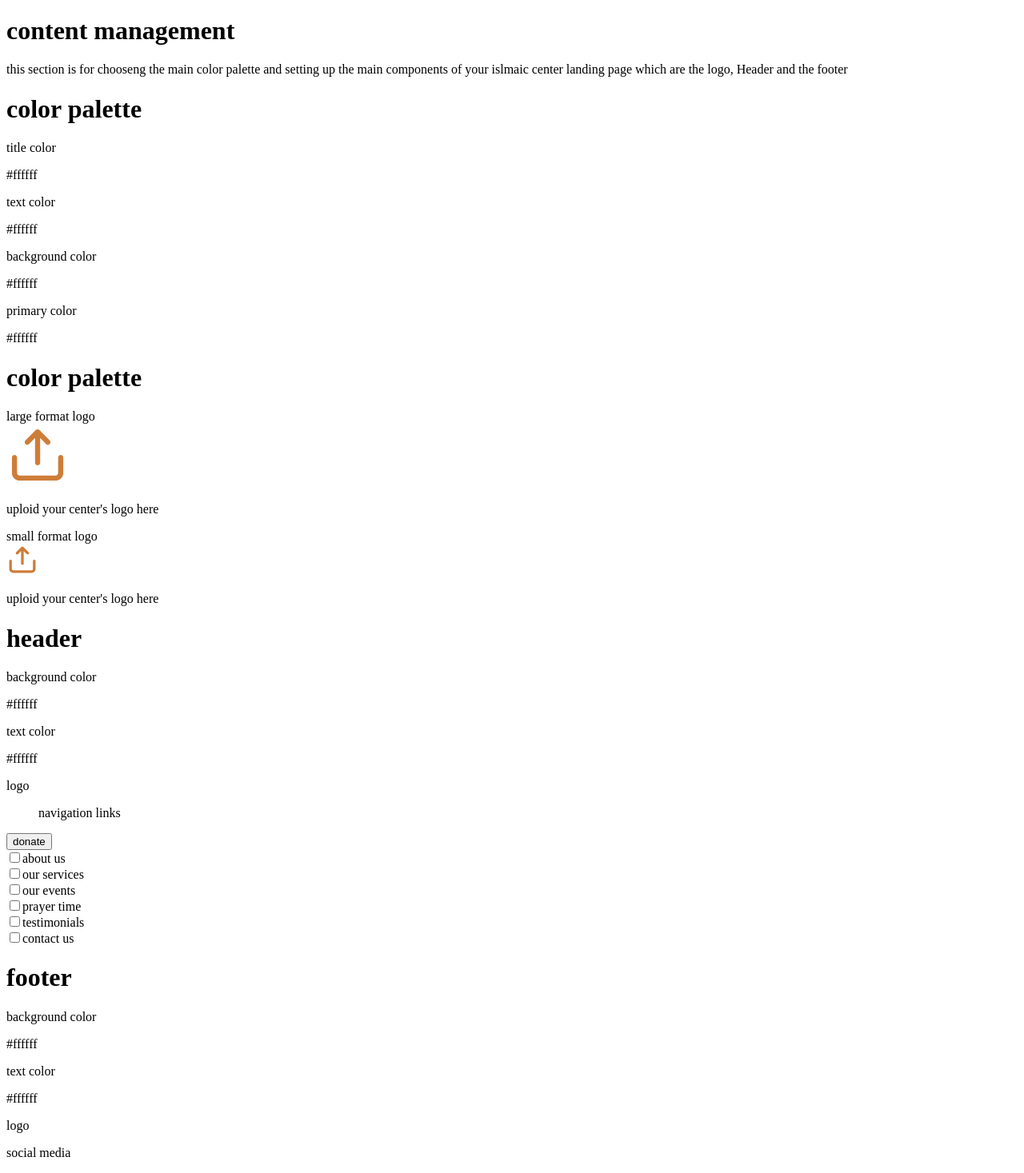
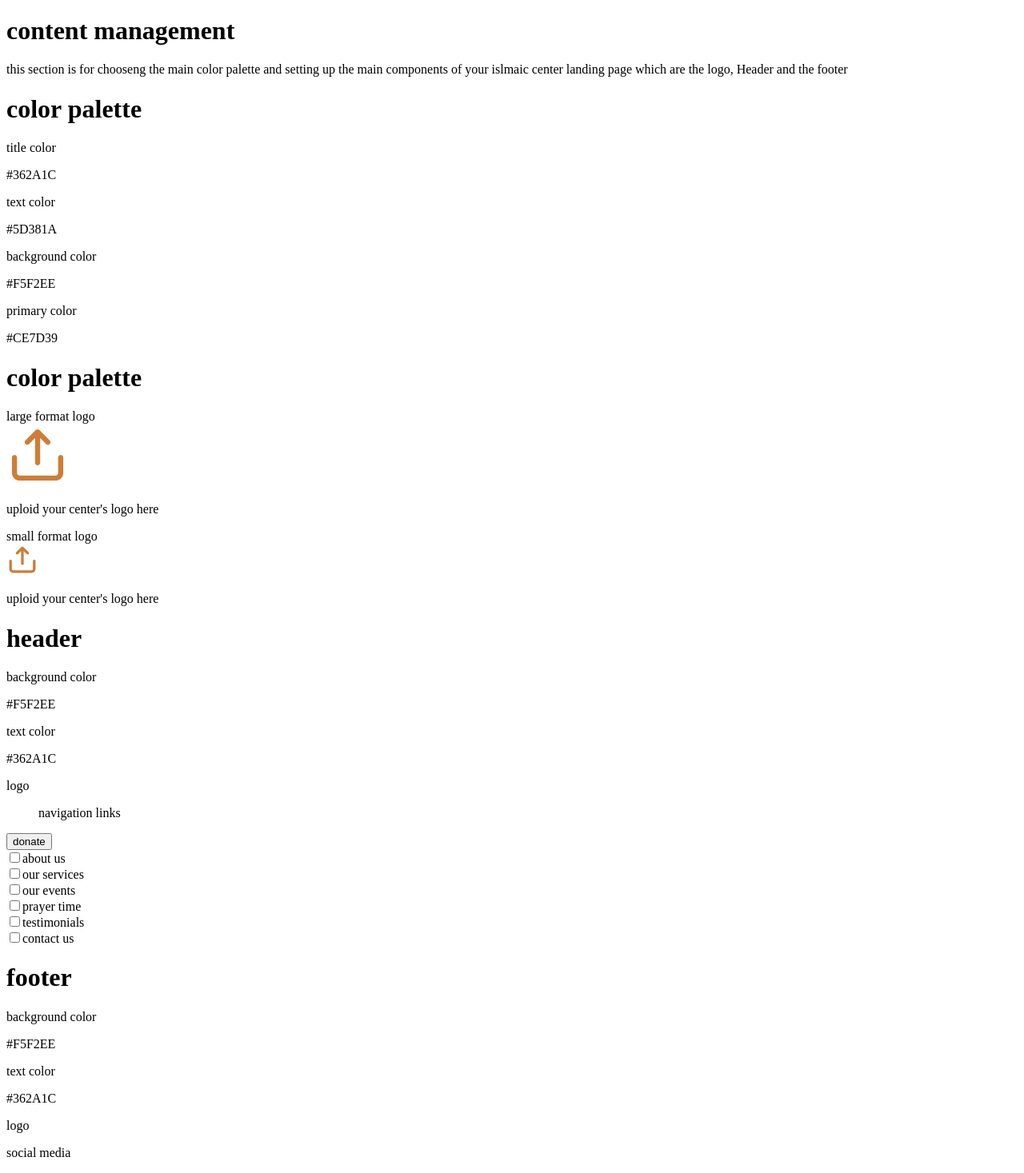
Before and after one commit to AmmariAbdelmounaim/IslamicHub-FrontEnd, a Next.js app: page /en/cms/content in a window 1280 px wide. Shown: the part 563-2030 px from the top of the page at 80% size. Built offline with nearby package versions, Linux system fonts and the light colour scheme.

Commit message:
adding default color prop

```diff
--- a/app/[locale]/cms/content/page.tsx
+++ b/app/[locale]/cms/content/page.tsx
@@ -51,13 +51,26 @@ function ContentManagement() {
                 </div>
 
                 <div className="flex justify-between px-[8px] ">
-                  <ColorPicker name={"titleColor"} label="title color" />
-                  <ColorPicker name={"textColor"} label="text color" />
+                  <ColorPicker
+                    name={"titleColor"}
+                    label="title color"
+                    defaultColor="#362A1C"
+                  />
+                  <ColorPicker
+                    name={"textColor"}
+                    label="text color"
+                    defaultColor="#5D381A"
+                  />
                   <ColorPicker
                     name={"backgroundColor"}
                     label="background color"
+                    defaultColor="#F5F2EE"
                   />
-                  <ColorPicker name={"primaryColor"} label="primary color" />
+                  <ColorPicker
+                    name={"primaryColor"}
+                    label="primary color"
+                    defaultColor="#CE7D39"
+                  />
                 </div>
               </div>
               {/* Uploid section */}
@@ -85,8 +98,13 @@ function ContentManagement() {
                   <ColorPicker
                     name={"backgroundColorHeader"}
                     label="background color"
+                    defaultColor="#F5F2EE"
                   />
-                  <ColorPicker name={"textColorHeader"} label="text color" />
+                  <ColorPicker
+                    name={"textColorHeader"}
+                    label="text color"
+                    defaultColor="#362A1C"
+                  />
                 </div>
                 <CmsCustomNavbar />
               </div>
@@ -101,7 +119,7 @@ function ContentManagement() {
               </div>
               {/* Footer */}
               <div className="flex flex-col gap-[24px]">
-                <div className="border-b border-b-secondary-brown-normal-30-opacity">
+                <div className="border-b border-b-secondary-brown-normal-30-opacity ">
                   <h1 className="font-poppins capitalize text-[24px] text-secondary-brown-darker font-semibold mb-[10px] ">
                     footer
                   </h1>
@@ -111,11 +129,16 @@ function ContentManagement() {
                   <ColorPicker
                     name={"backgroundColorFooter"}
                     label="background color"
+                    defaultColor="#F5F2EE"
                   />
-                  <ColorPicker name={"textColorFooter"} label="text color" />
+                  <ColorPicker
+                    name={"textColorFooter"}
+                    label="text color"
+                    defaultColor="#362A1C"
+                  />
                 </div>
               </div>
-              <div className="border-solid border-[2px] border-secondary-brown-normal-30-opacity py-[24px] flex flex-col gap-[16px] items-center justify-center">
+              <div className="border-solid border-[2px] border-secondary-brown-normal-30-opacity py-[24px] rounded-[5px] flex flex-col gap-[16px] items-center justify-center">
                 <p className="font-poppins text-[18px] capitalize text-secondary-brown-darker text-center">
                   logo
                 </p>
@@ -163,7 +186,7 @@ function ContentManagement() {
                   />
                 </div>
               </div>
-              ?{/*  */}
+              {/* contact infromation  */}
               <div>
                 <h1 className="font-poppins capitalize text-[20px] text-secondary-brown-darker font-semibold mb-[10px] ">
                   contact information
--- a/components/cms/colorPicker.tsx
+++ b/components/cms/colorPicker.tsx
@@ -5,10 +5,15 @@ import { SketchPicker, ColorResult } from "react-color";
 interface ColorPickerProps<T> {
   name: keyof T;
   label: string;
+  defaultColor: string;
 }
 
-export function ColorPicker<T>({ name, label }: ColorPickerProps<T>) {
-  const [color, setColor] = useState("#ffffff");
+export function ColorPicker<T>({
+  name,
+  label,
+  defaultColor,
+}: ColorPickerProps<T>) {
+  const [color, setColor] = useState<string>(defaultColor);
   const [showPicker, setShowPicker] = useState(false);
   const ref = useRef<HTMLDivElement>(null);
   const [, meta, helpers] = useField(name as string);
```
